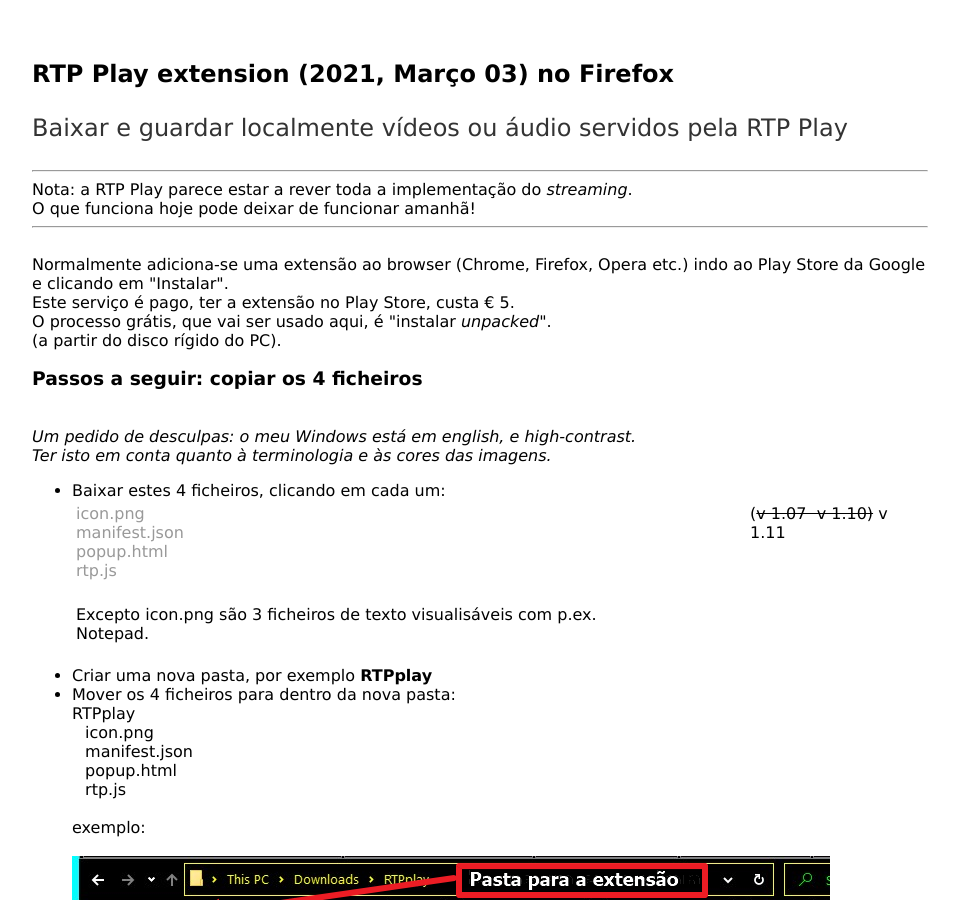
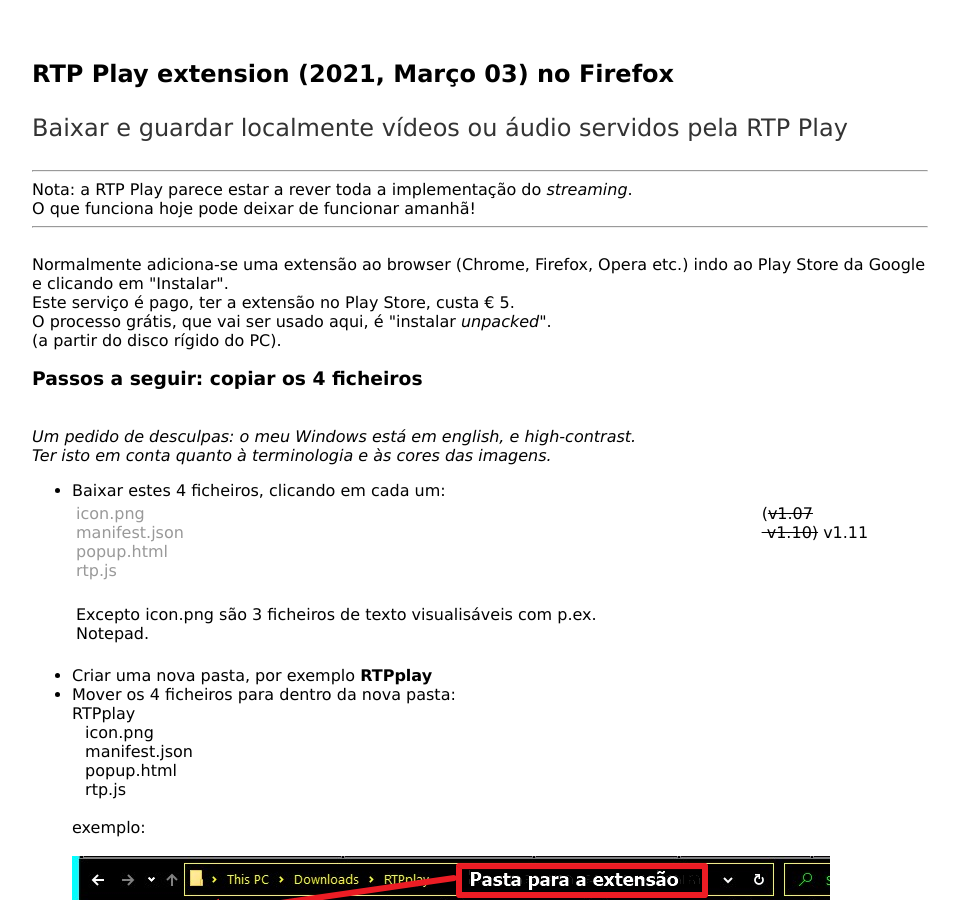
Before and after one commit to rtpplay/recursos.github.io, a Jekyll site: the page built from index_ff.html, in a window 1280 px wide and 900 px high. Shown: the whole window, without its empty margins (160-1119 px from the left). Built offline with Jekyll 4.4.1, drawn with Linux system fonts in a browser that asks for light colours.

Commit message:
Update index_ff.html

```diff
--- a/index_ff.html
+++ b/index_ff.html
@@ -39,7 +39,7 @@
 	<a href="files/popup.html" download>popup.html</a> <br>
 	<a href="files/rtp.js" download>rtp.js</a> <br></td>
 	<td width = "10%">&nbsp;</td>
-	<td valign="top">(<s>v 1.07 &nbsp;v 1.10)</s>&nbsp;v 1.11</td>
+	<td valign="top">(<s>v1.07 &nbsp;v1.10)</s>&nbsp;v1.11</td>
 </tr>
 	<tr><td><br>Excepto icon.png são 3 ficheiros de texto visualisáveis com p.ex. Notepad.<br>&nbsp;<br>
 		</td>
```
